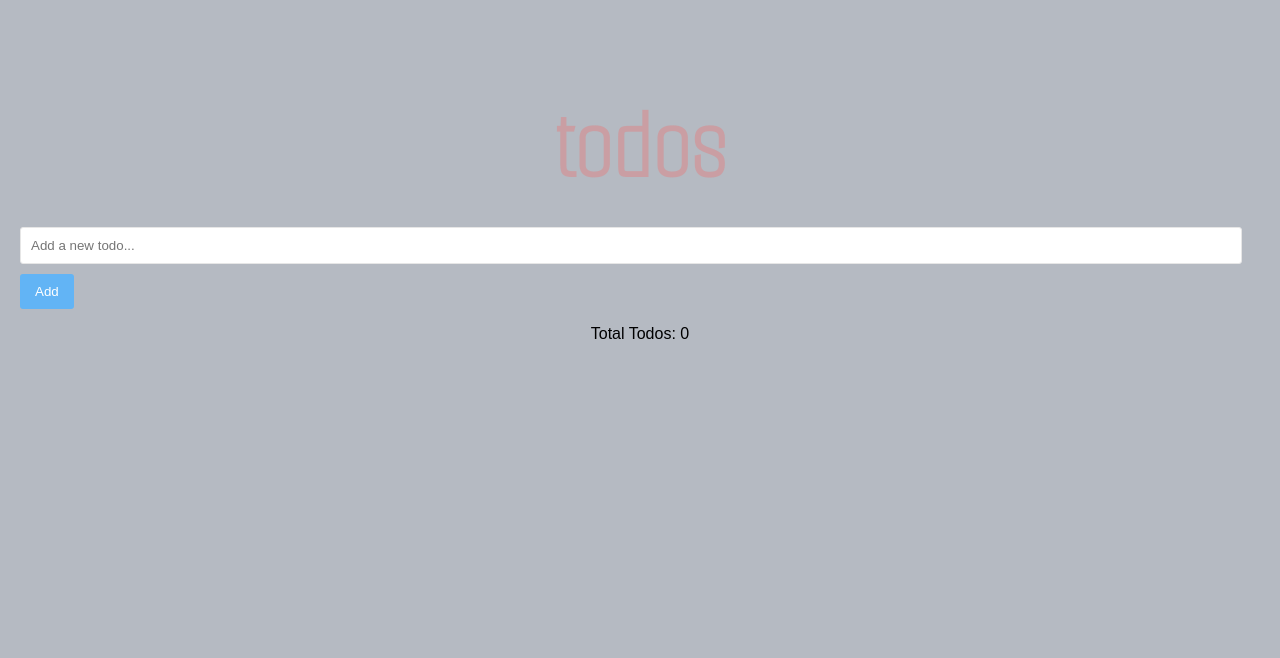
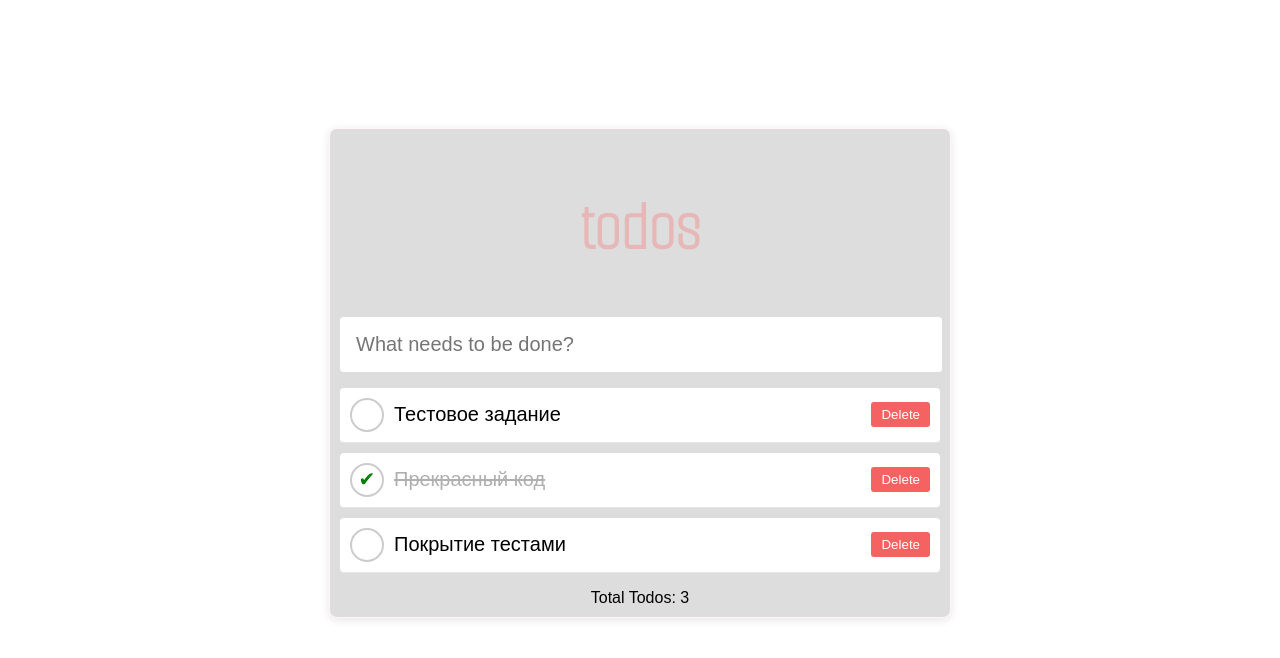
Before and after one commit to gumirus/todo-zadanie, a React (Vite) app: page / in a window 1280 px wide. Shown: the top 658 px of the page. Built offline with nearby package versions, Linux system fonts and the light colour scheme.

Commit message:
style corrections

```diff
--- a/src/App.tsx
+++ b/src/App.tsx
@@ -8,7 +8,7 @@ const App: React.FC = () => {
   const { todos, addTodo, toggleTodo, deleteTodo } = useTodos();
 
   return (
-    <div>
+    <div className='container'>
       <h1>todos</h1>
       <TodoInput onAddTodo={addTodo} />
       <TodoList todos={todos} onToggleTodo={toggleTodo} onDeleteTodo={deleteTodo} />
--- a/src/components/TodoInput.tsx
+++ b/src/components/TodoInput.tsx
@@ -14,15 +14,22 @@ const TodoInput: React.FC<TodoInputProps> = ({ onAddTodo }) => {
     }
   };
 
+  const handleKeyPress = (e: React.KeyboardEvent) => {
+    if (e.key === 'Enter') {
+      handleAddTodo();
+    }
+  };
+
   return (
     <div>
       <input
+        className="inputField"
         type="text"
         value={text}
         onChange={(e) => setText(e.target.value)}
-        placeholder="Add a new todo..."
+        placeholder="What needs to be done?"
+        onKeyDown={handleKeyPress}
       />
-      <button onClick={handleAddTodo}>Add</button>
     </div>
   );
 };
--- a/src/components/TodoItem.tsx
+++ b/src/components/TodoItem.tsx
@@ -9,16 +9,24 @@ interface TodoItemProps {
 
 const TodoItem: React.FC<TodoItemProps> = ({ todo, onToggleTodo, onDeleteTodo }) => {
   return (
-    <li>
+    <li className="todoItem">
+      <div
+        onClick={() => onToggleTodo(todo.id)}
+        className={`checkbox ${todo.completed ? 'completed' : ''}`}
+      >
+        <span className={`checkmark ${todo.completed ? 'show' : ''}`}>
+          ✔
+        </span>
+      </div>
       <span
-        style={{
-          textDecoration: todo.completed ? 'line-through' : 'none',
-        }}
         onClick={() => onToggleTodo(todo.id)}
+        className={`todoText ${todo.completed ? 'completed' : ''}`}
       >
         {todo.text}
       </span>
-      <button onClick={() => onDeleteTodo(todo.id)}>Delete</button>
+      <button onClick={() => onDeleteTodo(todo.id)} className="deleteButton">
+        Delete
+      </button>
     </li>
   );
 };
--- a/src/hooks/useTodos.ts
+++ b/src/hooks/useTodos.ts
@@ -1,8 +1,16 @@
 import { useState } from 'react';
-import { Todo } from '../types/Todo';
+export interface Todo {
+  id: number;
+  text: string;
+  completed: boolean;
+}
 
 const useTodos = () => {
-  const [todos, setTodos] = useState<Todo[]>([]);
+  const [todos, setTodos] = useState<Todo[]>([
+    { id: 1, text: 'Тестовое задание', completed: false },
+    { id: 2, text: 'Прекрасный код', completed: true },
+    { id: 3, text: 'Покрытие тестами', completed: false }
+  ]);
 
   const addTodo = (text: string) => {
     const newTodo: Todo = {
@@ -14,15 +22,13 @@ const useTodos = () => {
   };
 
   const toggleTodo = (id: number) => {
-    setTodos(
-      todos.map((todo) =>
-        todo.id === id ? { ...todo, completed: !todo.completed } : todo
-      )
-    );
+    setTodos(todos.map(todo =>
+      todo.id === id ? { ...todo, completed: !todo.completed } : todo
+    ));
   };
 
   const deleteTodo = (id: number) => {
-    setTodos(todos.filter((todo) => todo.id !== id));
+    setTodos(todos.filter(todo => todo.id !== id));
   };
 
   return { todos, addTodo, toggleTodo, deleteTodo };
--- a/src/index.css
+++ b/src/index.css
@@ -1,3 +1,8 @@
+:root {
+  --back-white: #ffffff;
+  --grey: rgb(221, 221, 221);
+}
+
 @font-face {
   font-family: 'Smooch Sans';
   src: url('/public/font/Smooch_Sans/static/SmoochSans-Thin.ttf') format('truetype');
@@ -6,44 +11,37 @@
 }
 
 body {
-  background-color: #b5bac2;
+  background-color: var(--back-white);
   font-family: Arial, Helvetica, sans-serif;
   margin: 0;
-  padding: 20px;
 }
 
 h1 {
   font-family: "Smooch Sans";
   color: rgba(250, 95, 92, 0.299);
-  font-size: 100px;
+  font-size: 70px;
   text-align: center;
-  margin-bottom: 20px;
 }
 
 .container {
-  max-width: 400px;
+  width: 600px;
   margin: 0 auto;
-  background: white;
+  margin-top: 10%;
+  background: var(--back-white);
   border-radius: 4px;
   box-shadow: 0 2px 10px rgba(0, 0, 0, 0.1);
-  padding: 20px;
+  background-color: var(--grey);
+  border: 1px solid #fff7f7;
+  border-radius: 8px;
+  padding: 10px;
 }
 
 input[type="text"] {
-  width: calc(100% - 40px);
-  padding: 10px;
-  margin-bottom: 10px;
-  border: 1px solid #e6e6e6;
+  width: calc(100% - 5%);
+  font-size: 20px;
+  padding: 15px;
+  border: 1px solid var(--back-white);
   border-radius: 3px;
-}
-
-button {
-  padding: 10px 15px;
-  border: none;
-  border-radius: 3px;
-  background-color: #62b4f5;
-  color: white;
-  cursor: pointer;
 }
 
 ul {
@@ -56,7 +54,7 @@ li {
   justify-content: space-between;
   align-items: center;
   padding: 10px 0;
-  border-bottom: 1px solid #e6e6e6;
+  border-bottom: 1px solid var(--back-white);
 }
 
 li span {
@@ -73,3 +71,78 @@ footer {
   text-align: center;
   margin-top: 10px;
 }
+
+li {
+  display: flex;
+  justify-content: space-between;
+  align-items: center;
+  padding: 10px 15px;
+  border-bottom: 1px solid var(--back-white);
+  background-color: var(--back-white);
+  border-radius: 4px;
+  margin-bottom: 10px;
+}
+
+li.completed {
+  background-color: var(--back-white);
+  text-decoration: line-through;
+  color: var(--back-white);
+}
+
+input[type="checkbox"] {
+  margin-right: 10px;
+}
+
+button {
+  padding: 5px 10px;
+  background-color: #f56262;
+  color: var(--back-white);
+  border: none;
+  border-radius: 3px;
+  cursor: pointer;
+}
+
+ul {
+  list-style: none;
+  padding: 0;
+}
+
+.todoItem {
+  display: flex;
+  align-items: center;
+  padding: 10px;
+  border-bottom: 1px solid #e6e6e6;
+}
+
+.checkbox {
+  width: 30px;
+  height: 30px;
+  border-radius: 50%;
+  border: 2px solid #ccc;
+  display: flex;
+  align-items: center;
+  justify-content: center;
+  cursor: pointer;
+  margin-right: 10px;
+  position: relative;
+}
+
+.checkmark {
+  color: green;
+  font-size: 20px;
+  position: absolute;
+  top: 2px;
+  display: none;
+}
+
+.checkbox.completed .checkmark {
+  display: block;
+}
+
+.todoText {
+  text-decoration: none;
+  color: inherit;
+  font-size: 20px;
+  flex: 1;
+  cursor: pointer;
+}
```
